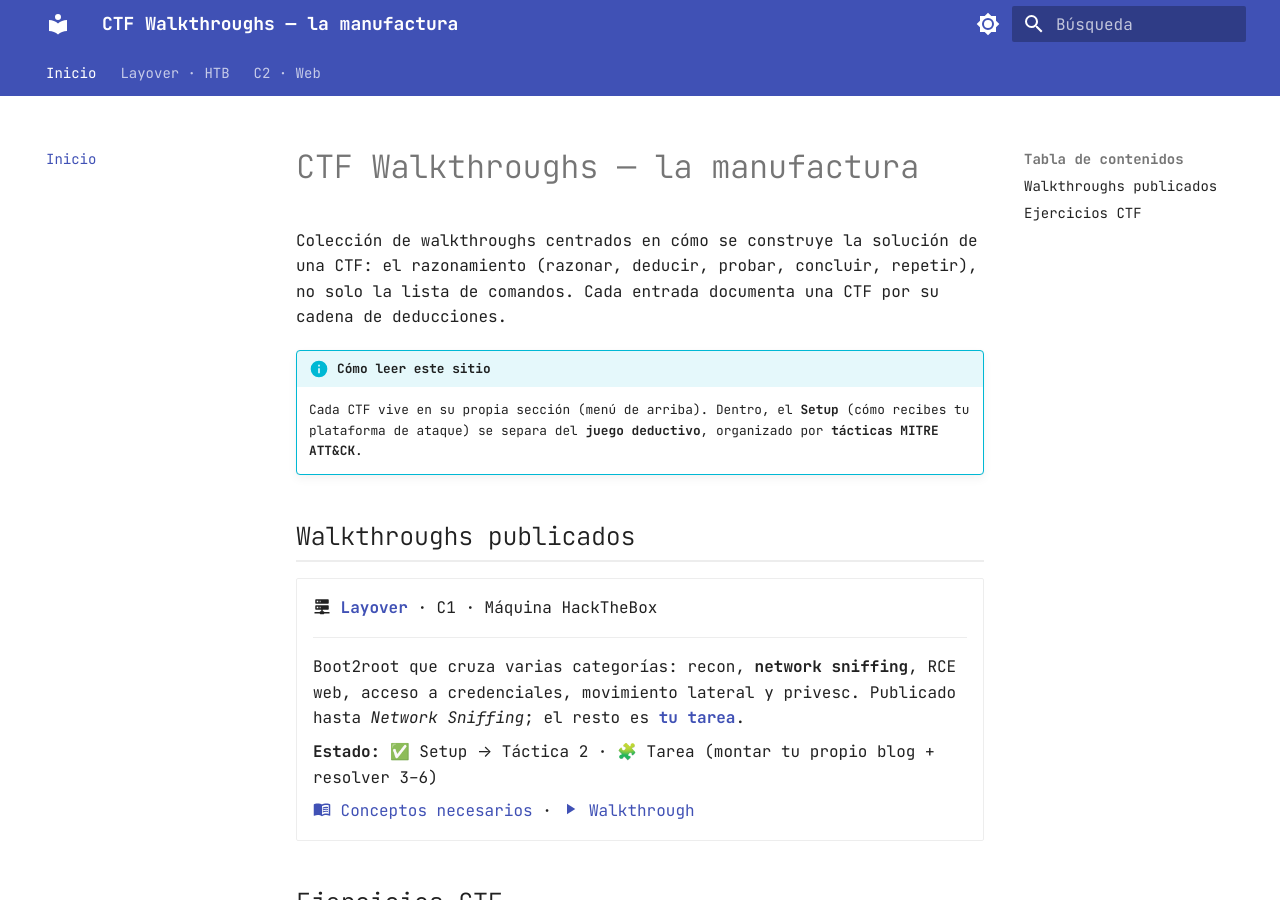
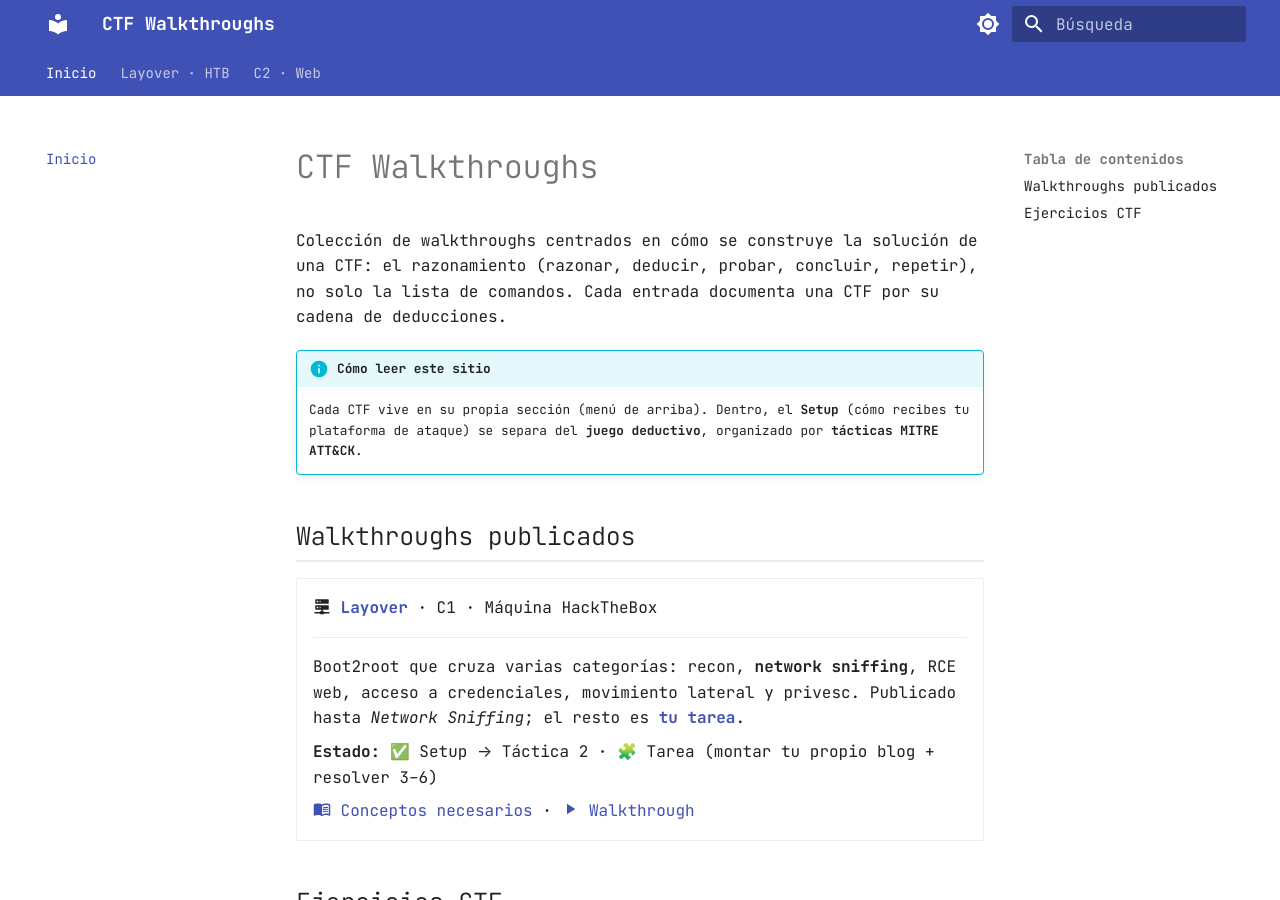
Before and after one commit to ollerenac-uni/ctf-walkthroughs, an MkDocs documentation site: the page built from docs/index.md, in a window 1280 px wide and 900 px high. Built offline with MkDocs 1.6.1 and Material for MkDocs 9.7.7, drawn with Linux system fonts in a browser that asks for light colours; some of the changed text lies outside the part shown.

Commit message:
Títulos: quitar el punchline "la manufactura"
site_name y los H1 de index y Layover quedan sobrios (CTF Walkthroughs,
Layover), siguiendo la guía de estilo de CLAUDE.md.

Co-Authored-By: Claude Opus 4.8 <noreply@anthropic.com>
Claude-Session: https://claude.ai/code/session_018CT4TX2q2msz7VzFzXFKG9

```diff
--- a/docs/index.md
+++ b/docs/index.md
@@ -1,4 +1,4 @@
-# CTF Walkthroughs — la manufactura
+# CTF Walkthroughs
 
 Colección de walkthroughs centrados en cómo se construye la solución de una CTF: el razonamiento
 (razonar, deducir, probar, concluir, repetir), no solo la lista de comandos. Cada entrada documenta
--- a/mkdocs.yml
+++ b/mkdocs.yml
@@ -1,4 +1,4 @@
-site_name: "CTF Walkthroughs — la manufactura"
+site_name: "CTF Walkthroughs"
 site_description: "Colección de walkthroughs de CTF centrados en el razonamiento, por tácticas MITRE ATT&CK."
 site_url: https://ollerenac-uni.github.io/ctf-walkthroughs/
 docs_dir: docs
```
Also changed, not shown: docs/layover/index.md (+1 -1 lines).
